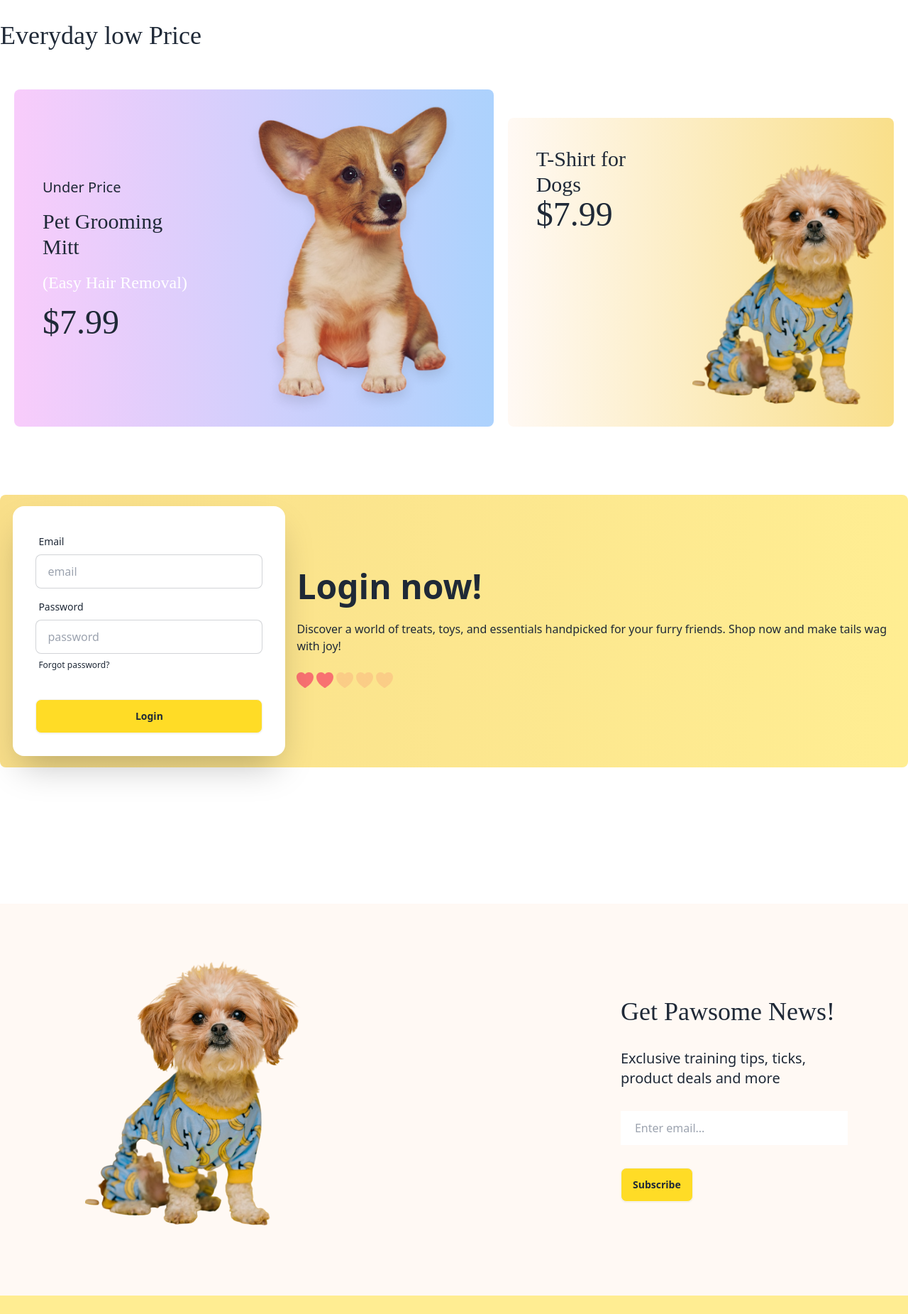
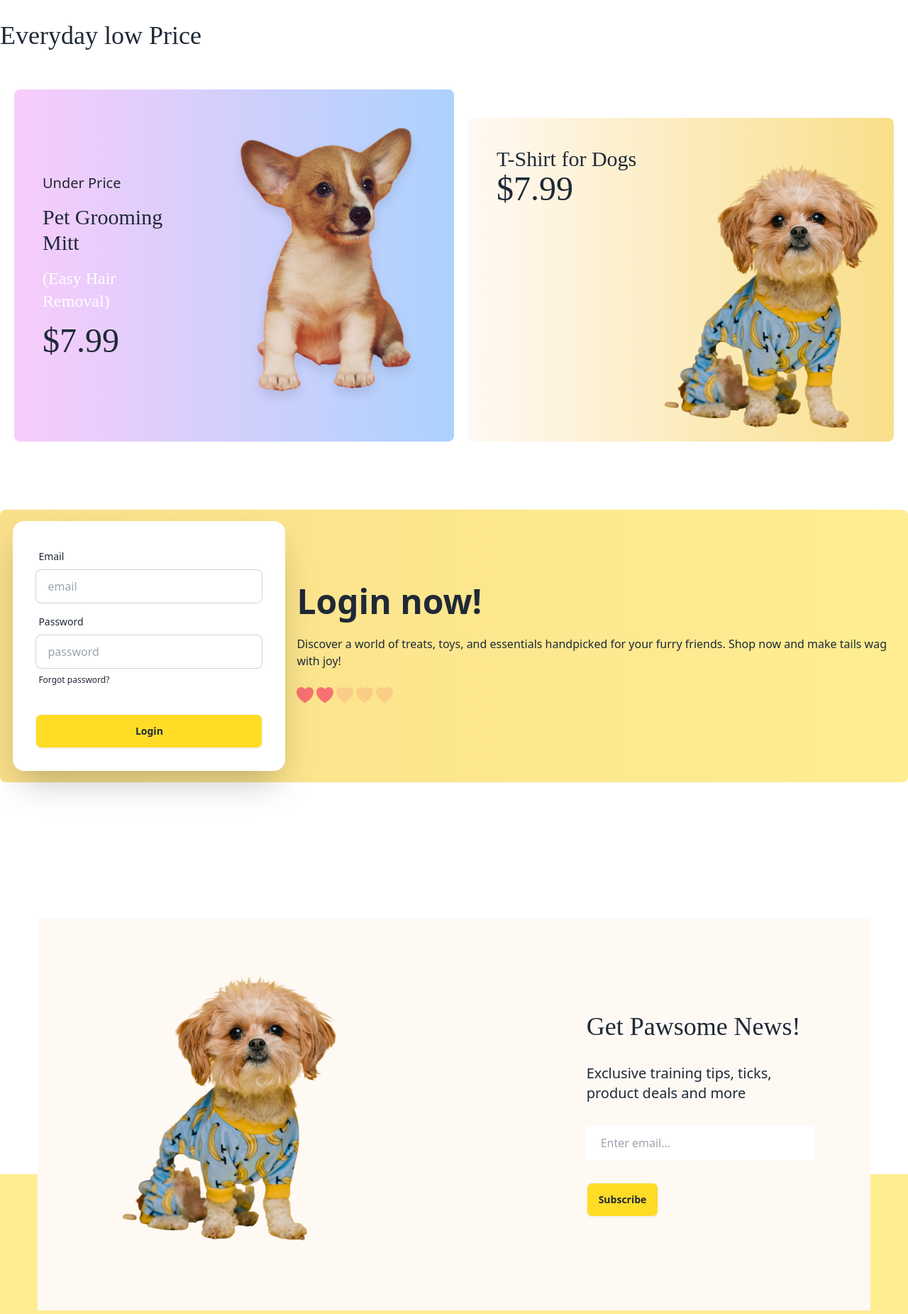
Before and after one commit to ishtiaqueht/assignment-03, a plain HTML site: page index.html in a window 1280 px wide. Shown: the part 2220-4071 px from the top of the page at 71% size. Drawn offline with nearby package versions, Linux system fonts and the light colour scheme; a web font is replaced by a local one.

Commit message:
footer width solved

```diff
--- a/index.html
+++ b/index.html
@@ -283,8 +283,8 @@
       </section>
       <section class="container mx-auto my-24 ">
         <h3 class="text-4xl adlam-display-font">Everyday low Price</h3>
-        <div class="gird grid-rows-1 lg:flex  lg:space-x-5 space-y-10 mx-5 mt-14 ">
-          <div class="flex items-center bg-gradient-to-r from-[#F8CCFB] to-[#ACD2FD] rounded-lg">
+        <div class="grid grid-cols-1 lg:grid-cols-2 lg:space-x-5 space-y-10 mx-5 mt-14 ">
+          <div class="flex items-center bg-gradient-to-r  from-[#F8CCFB] to-[#ACD2FD] rounded-lg">
             <div class="p-10 space-y-4">
               <p class="text-xl">Under Price</p>
               <h3 class="text-3xl adlam-display-font">Pet Grooming Mitt</h3>
@@ -347,7 +347,7 @@
           </div>
         </div>
       </section>
-      <section class="container mx-auto relative -bottom-48 bg-[#FFF9F4]">
+      <section class="container mx-auto relative -bottom-48 w-11/12 bg-[#FFF9F4]">
         <div class=" grid grid-cols-1 lg:flex lg:justify-around items-center px-12 py-6 lg:p-20">
           <div class="w-full pl-10">
             <img src="c1-assets/cute-pet-mid.png" alt="">
```
